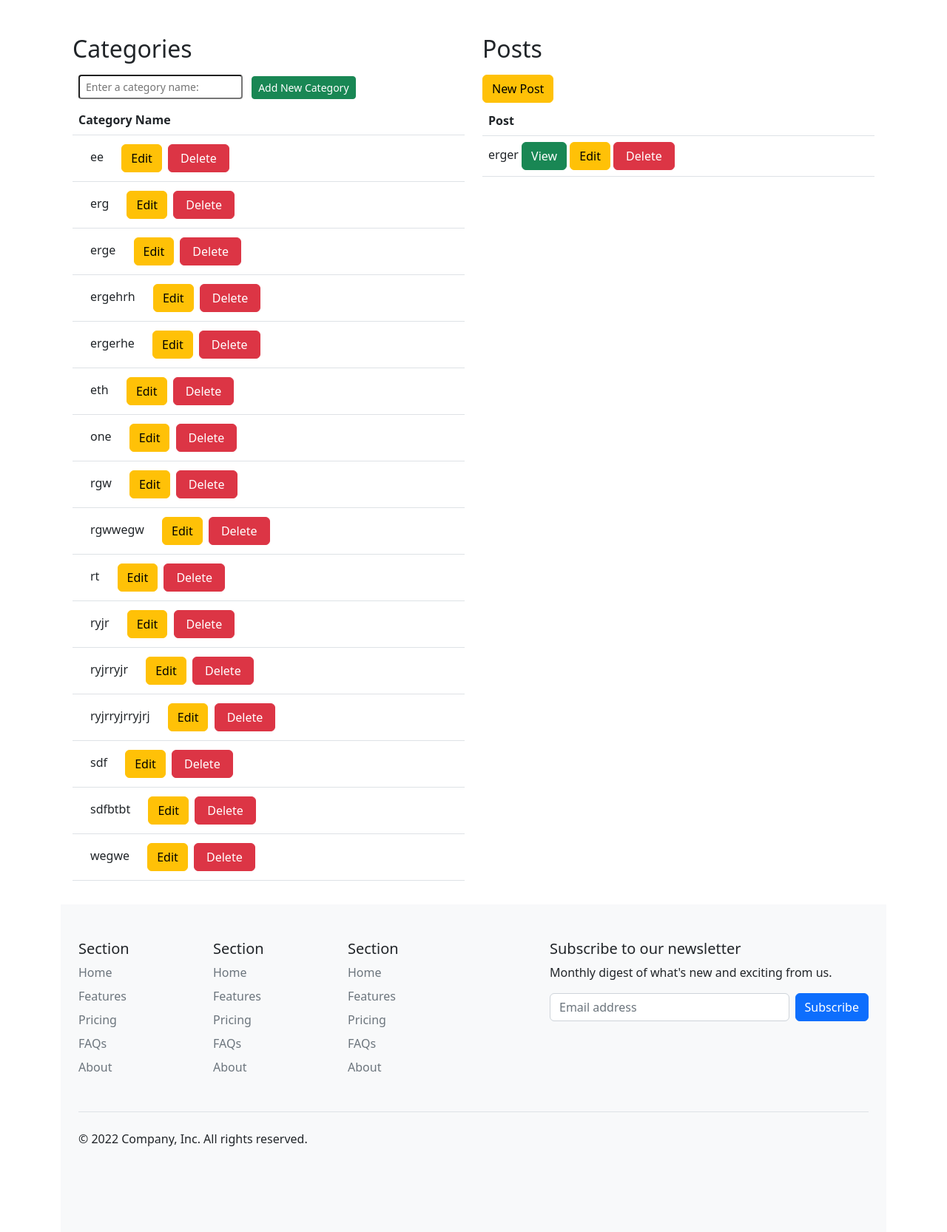
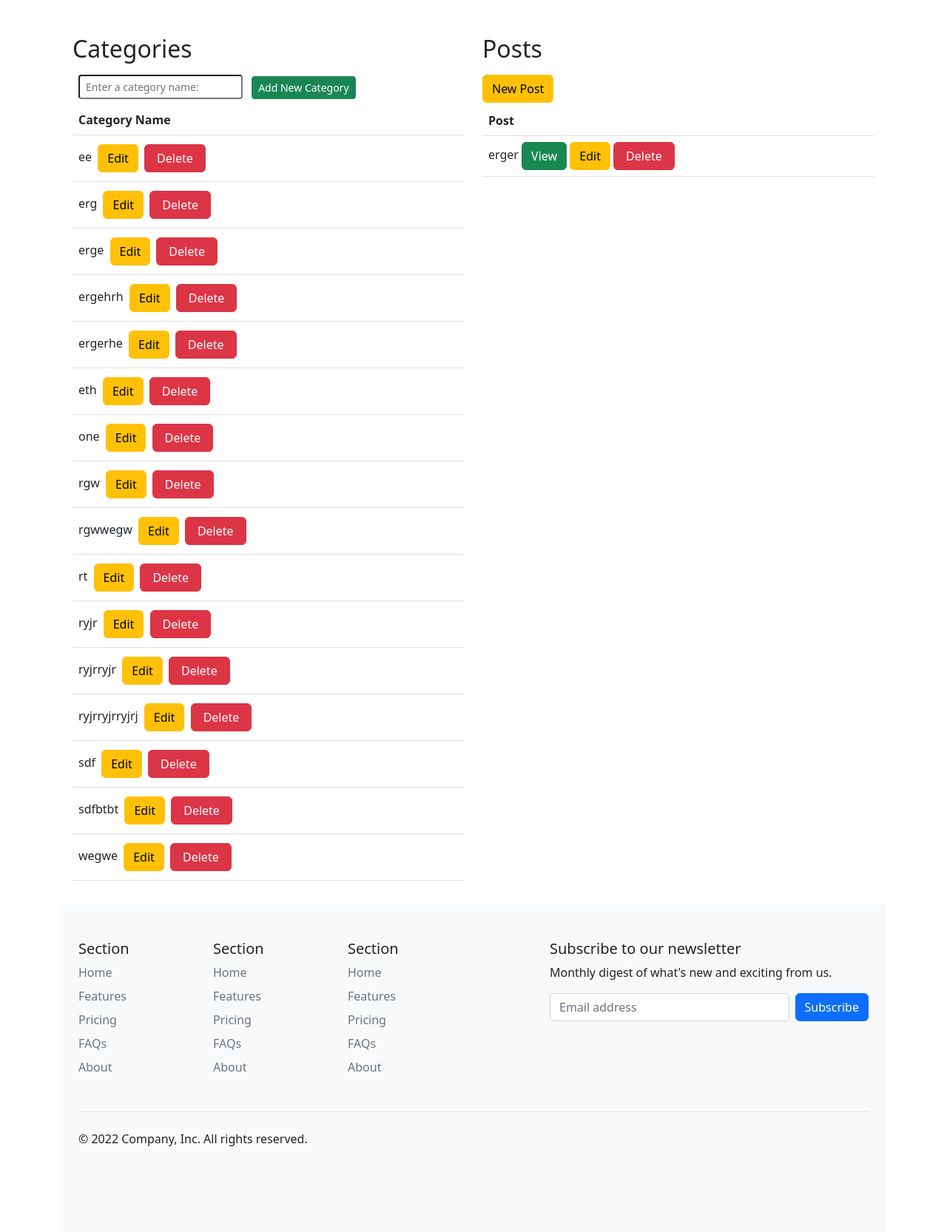
Before and after one commit to neil314159/portfolio-project-5, a Django app: page /dashboard/blog/ in a window 1280 px wide. Shown: the part 240-1906 px from the top of the page at 74% size. Run offline with Django 3.2, Linux system fonts and the light colour scheme; data comes from the database, SQL or seed files in the repository; some libraries are stand-ins or nearby versions.

Commit message:
Fix spacing of blog categroy display

```diff
--- a/blog/templates/blog/HTMXsnippets/categories-list.html
+++ b/blog/templates/blog/HTMXsnippets/categories-list.html
@@ -14,7 +14,7 @@
     <tbody>
   {% for category in categories %}
   <tr><td>
-    <div id="category-{{ category.id }}" class = ""> <span class="px-3">{{ category.name  }}</span>
+    <div id="category-{{ category.id }}" class = ""> <span>{{ category.name  }}</span>
       <button hx-trigger='click' hx-swap="outerHTML" hx-get="{% url 'edit-category' category.id %}" hx-target="#category-{{ category.id}}" class="btn btn-warning m-1" >Edit</button>
 
       <button type="button" class="btn btn-danger px-3" data-bs-toggle="modal" data-bs-target="#exampleModal-{{ category.id}}">
```
